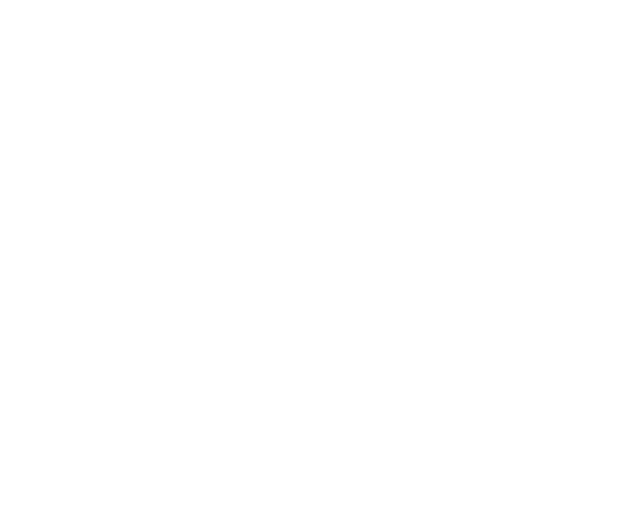
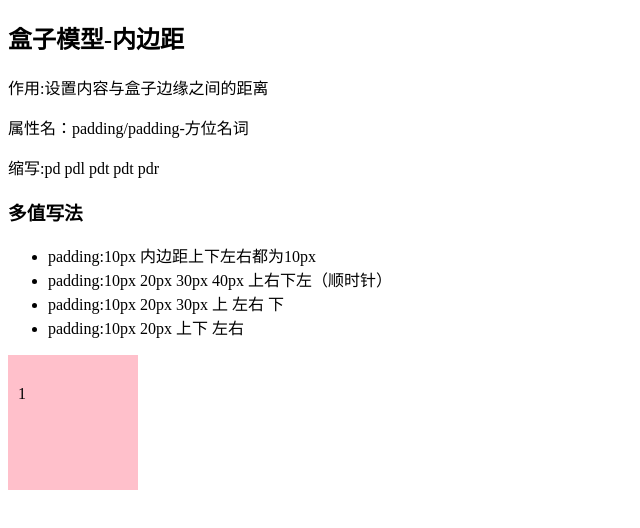
Before and after one commit to lylyly77/web, a plain HTML site: page CSS/21-CSS-内边距/padding.html in a window 1280 px wide. Shown: the whole page, without its empty margins (0-640 px from the left). Drawn offline with Linux system fonts and the light colour scheme.

Commit message:
padding 内边距 多值写法

```diff
--- a/CSS/21-CSS-内边距/padding.html
+++ b/CSS/21-CSS-内边距/padding.html
@@ -5,10 +5,33 @@
     <meta charset="UTF-8">
     <meta name="viewport" content="width=device-width, initial-scale=1.0">
     <title>Document</title>
+    <style>
+        div {
+            width: 100px;
+            height: 100px;
+
+            background-color: pink;
+            padding-left: 10px;
+            padding-right: 20px;
+            padding-top: 30px;
+            padding-bottom: 5px;
+        }
+    </style>
 </head>
 
 <body>
-
+    <h2>盒子模型-内边距</h2>
+    <p>作用:设置内容与盒子边缘之间的距离</p>
+    <p>属性名：padding/padding-方位名词</p>
+    <p>缩写:pd pdl pdt pdt pdr</p>
+    <h3>多值写法</h3>
+    <ul>
+        <li>padding:10px 内边距上下左右都为10px</li>
+        <li>padding:10px 20px 30px 40px 上右下左（顺时针）</li>
+        <li>padding:10px 20px 30px 上 左右 下</li>
+        <li>padding:10px 20px 上下 左右</li>
+    </ul>
+    <div>1</div>
 </body>
 
 </html>
```
